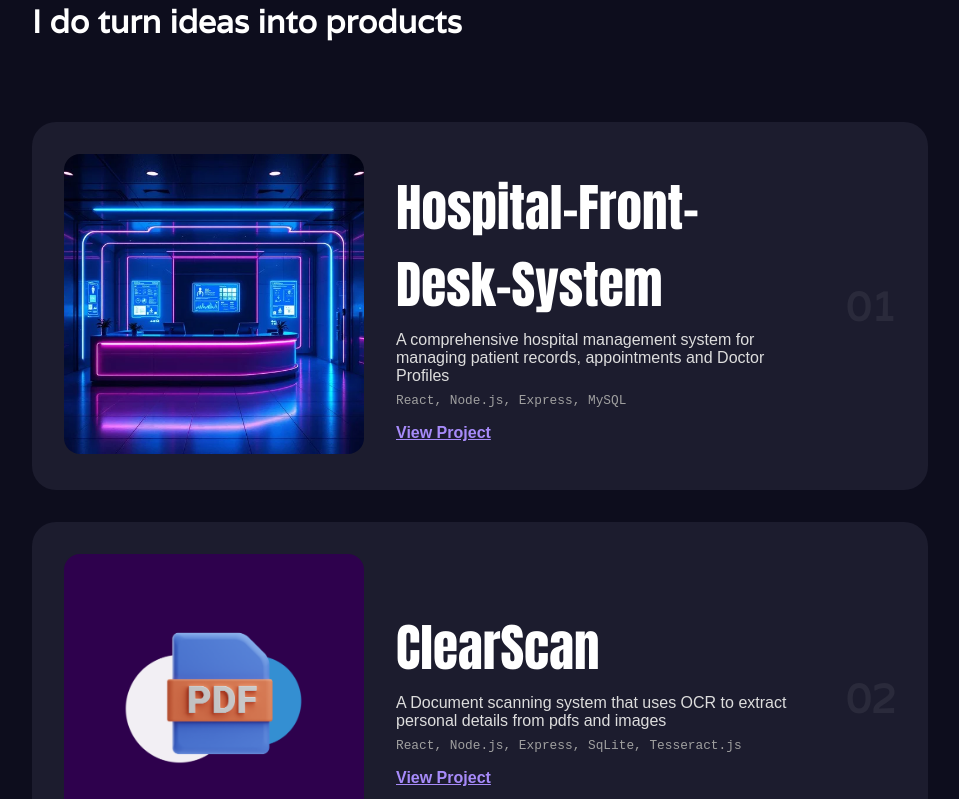
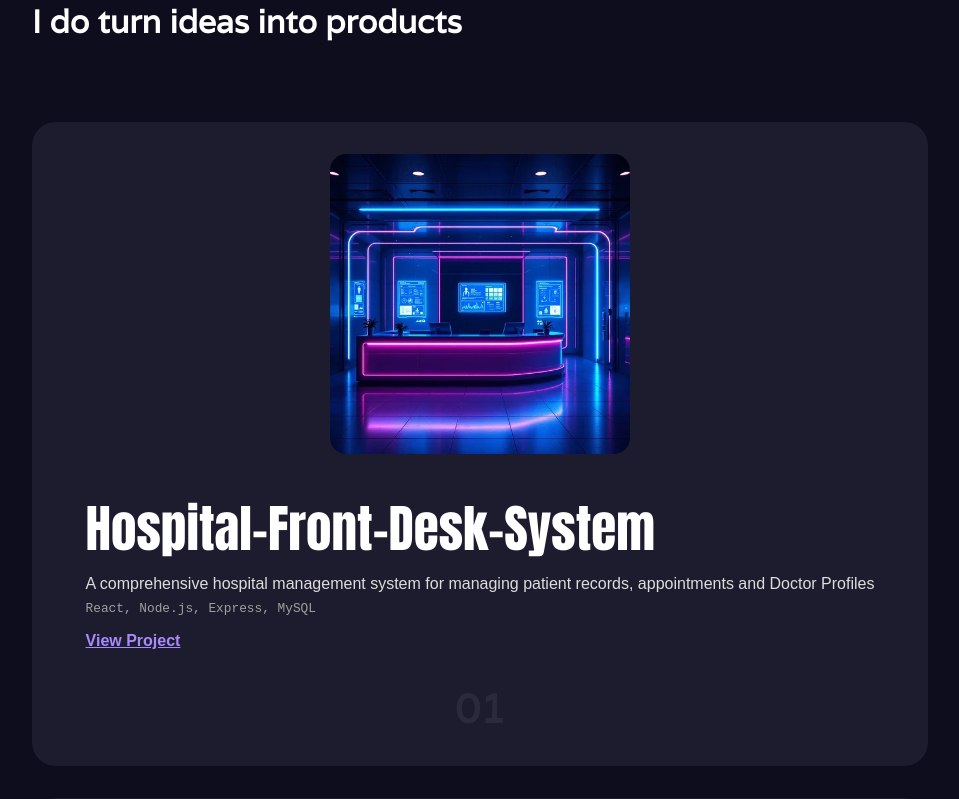
Before and after one commit to Shreshtvg/Portfolio-Website, a React (Create React App) app: page / in a window 1280 px wide. Shown: the part 1421-2220 px from the top of the page, without its empty margins (160-1119 px from the left). Built offline with nearby package versions, Linux system fonts and the light colour scheme; no server answers.

Commit message:
Mobile screen responsiveness

```diff
--- a/src/App.jsx
+++ b/src/App.jsx
@@ -151,7 +151,12 @@ export default function App() {
           </div>
 
           <div className="social-item">
-            <a href="https://drive.google.com/file/d/1rvJBue1JgI10ngjfmIDlyXPil0XgEUC7/view" target="_blank" rel="noreferrer" title="Resume 💼">
+            <a
+              href="https://drive.google.com/file/d/1rvJBue1JgI10ngjfmIDlyXPil0XgEUC7/view"
+              target="_blank"
+              rel="noreferrer"
+              title="Resume 💼"
+            >
               <img
                 src="https://img.icons8.com/ios-filled/50/ffffff/resume.png"
                 alt="Resume"
@@ -184,6 +189,7 @@ export default function App() {
             whileInView={{ opacity: 1, y: 0 }}
             transition={{ delay: index * 0.2, duration: 0.6 }}
             viewport={{ once: true }}
+            style={{ flexDirection: "column" }}
           >
             <div className="project-media">
               <img
@@ -194,7 +200,7 @@ export default function App() {
             </div>
 
             <div className="project-info">
-              <h3 className="project-title">{project.title}</h3>
+              <h3 className="project-title" style={{ wordBreak: "break-word" }}>{project.title}</h3>
               <p className="project-description">{project.description}</p>
               <p className="project-tech">{project.techStack}</p>
               <a
```
